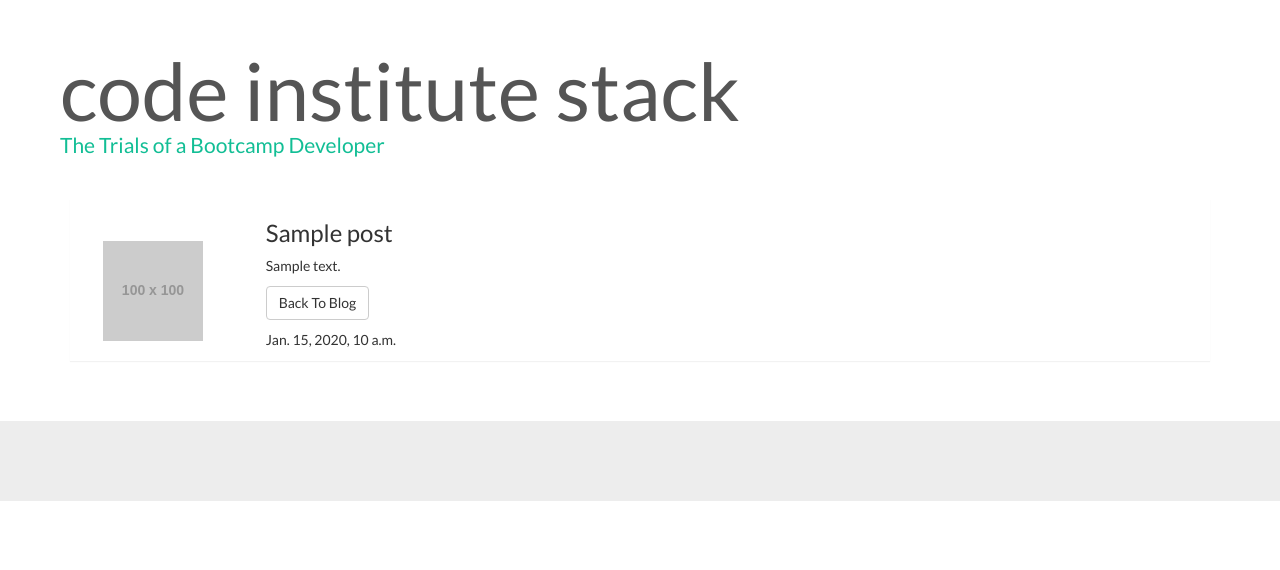
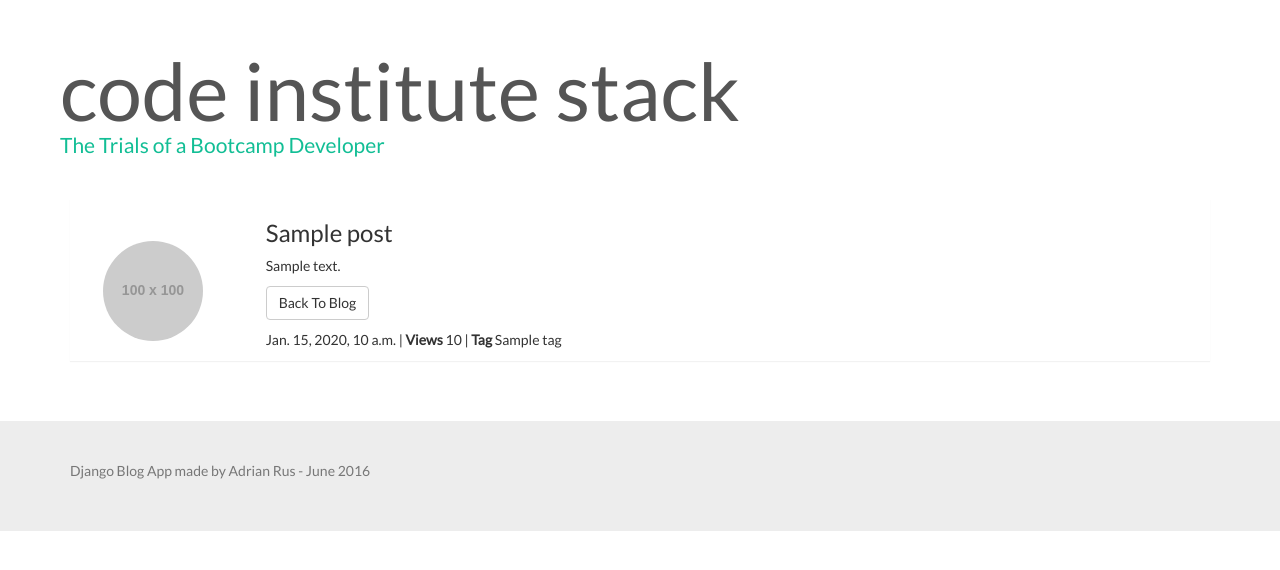
Before and after one commit to adrian-rus/Django-blog-app, a Django app: template blogApp/templates/postdetail.html in a window 1280 px wide. Shown: the top 570 px of the page. Run offline with Django 3.2, Linux system fonts and the light colour scheme; the template is opened without the code that fills it: most values are stand-ins (such as "Sample title", 1, 10 or a date in 2020); grey boxes labelled with a size stand in for pictures from a placeholder-image service; some libraries are stand-ins or nearby versions.

Commit message:
step 4 completed

```diff
--- a/blogApp/models.py
+++ b/blogApp/models.py
@@ -11,6 +11,8 @@
     content = models.TextField()
     created_date = models.DateTimeField(auto_now_add=True)
     published_date = models.DateTimeField(blank=True, null=True)
+    views = models.IntegerField(default=0)  # record how many times a post has been seen
+    tag = models.CharField(max_length=30, blank=True, null=True)
 
     def publish(self):
         self.published_date = timezone.now()
--- a/blogApp/templates/blogposts.html
+++ b/blogApp/templates/blogposts.html
@@ -6,7 +6,7 @@
             <hr>
             <div class="col-md-2 col-sm-3 text-center">
                 <a class="story-img" href="#">
-                    <img src="http://placehold.it/100" style="width: 100px;">
+                    <img class="img-circle" src="http://placehold.it/100" style="width: 100px;">
                 </a>
             </div>
             <div class="col-md-10 col-sm-9">
@@ -15,7 +15,7 @@
                     <div class="col-xs-9">
                         <p>{{ post.content|truncatewords:30}}</p>
                         <p> <button class="btn btn-default" onclick="location.href={{ post.id }}">Read More</button> </p>
-                        <p> {{ post.published_date }}</p>
+                        <p> {{ post.published_date }} | <strong>Views</strong> {{ post.views }} | <strong>Tag </strong> {{ post.tag }}</p>
                     </div>
                 </div>
             </div>
--- a/blogApp/templates/postdetail.html
+++ b/blogApp/templates/postdetail.html
@@ -4,7 +4,7 @@
         <div class="row">
             <div class="col-md-2 col-sm-3 text-center">
                 <a class="story-img" href="#">
-                    <img src="http://placehold.it/100" style="width: 100px;">
+                    <img class="img-circle" src="http://placehold.it/100" style="width: 100px;">
                 </a>
             </div>
             <div class="col-md-10 col-sm-9">
@@ -13,7 +13,10 @@
                     <div class="col-xs-9">
                         <p>{{ post.content }}</p>
                         <p> <button class="btn btn-default" onclick="location.href='/blog'">Back To Blog</button> </p>
-                        <p> {{ post.published_date }}</p>
+                        <p> {{ post.published_date }} | <strong>Views</strong> {{ post.views }} | <strong>Tag </strong> {{ post.tag }}</p>
+                        {% load disqus_tags %}
+                        {% set_disqus_title post.title %}
+                        {% disqus_show_comments %}
                     </div>
                 </div>
             </div>
--- a/blogApp/views.py
+++ b/blogApp/views.py
@@ -19,5 +19,7 @@
     # render it to the 'postdetail.html' template
     # return a 404 error if the post is not found
     post = get_object_or_404(Post, pk=id)
+    post.views += 1
+    post.save()
     return render(request, 'postdetail.html',
                   {'post': post})
--- a/blog_prj/settings.py
+++ b/blog_prj/settings.py
@@ -38,6 +38,8 @@
     'django.contrib.messages',
     'django.contrib.staticfiles',
     'blogApp',
+    'django.contrib.sites',
+    'disqus'
 ]
 
 MIDDLEWARE_CLASSES = [
@@ -125,3 +127,5 @@
 STATICFILES_DIRS = (
     os.path.join(BASE_DIR, "static"),
 )
+
+DISQUS_WEBSITE_SHORTNAME = 'stack'
--- /dev/null
+++ b/requirements.txt
@@ -0,0 +1,2 @@
+
+django>=1.8
--- a/templates/base.html
+++ b/templates/base.html
@@ -31,7 +31,7 @@
     </div>
     <footer>
         <div class="container">
-
+            <p class="text-muted">Django Blog App made by Adrian Rus - June 2016</p>
         </div>
     </footer>
 <script src="https://cdnjs.cloudflare.com/ajax/libs/jquery/3.0.0-alpha1/jquery.min.js"></script>
```
Also changed, not shown: README.md, blogApp/migrations/0002_post_views.py (added), blogApp/migrations/0003_post_tag.py (added), db.sqlite3.
